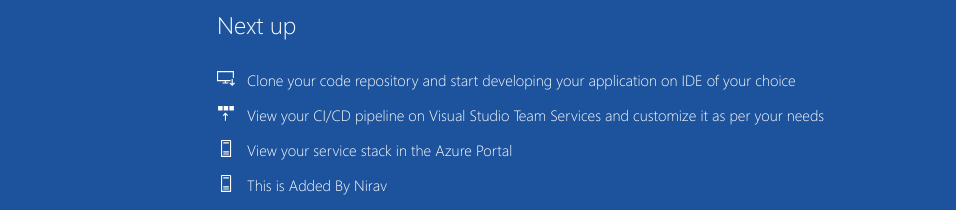
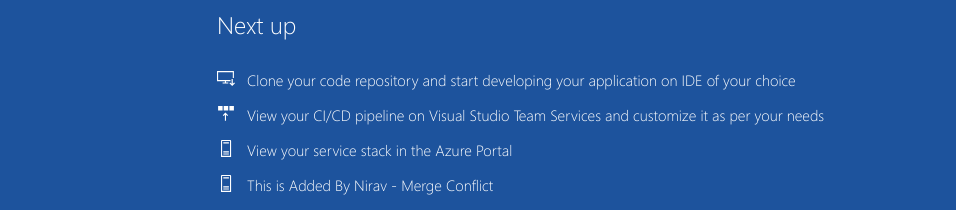
Before and after one commit to Nirav-Bhadradiya/sampleproj, a plain HTML site: page index.html in a window 1280 px wide. Shown: the part 590-800 px from the top of the page, without its empty margins (8-964 px from the left). Drawn offline with Linux system fonts and the light colour scheme.

Commit message:
commiting change from geature 1

```diff
--- a/index.html
+++ b/index.html
@@ -47,7 +47,7 @@
                             <div class="step-icon">
                                 <img src="img/stackWhite.svg">
                             </div>
-                            <div class="step-text">This is Added By Nirav</div>
+                            <div class="step-text">This is Added By Nirav - Merge Conflict</div>
                         </div>
 
                         <div class="step">
```
